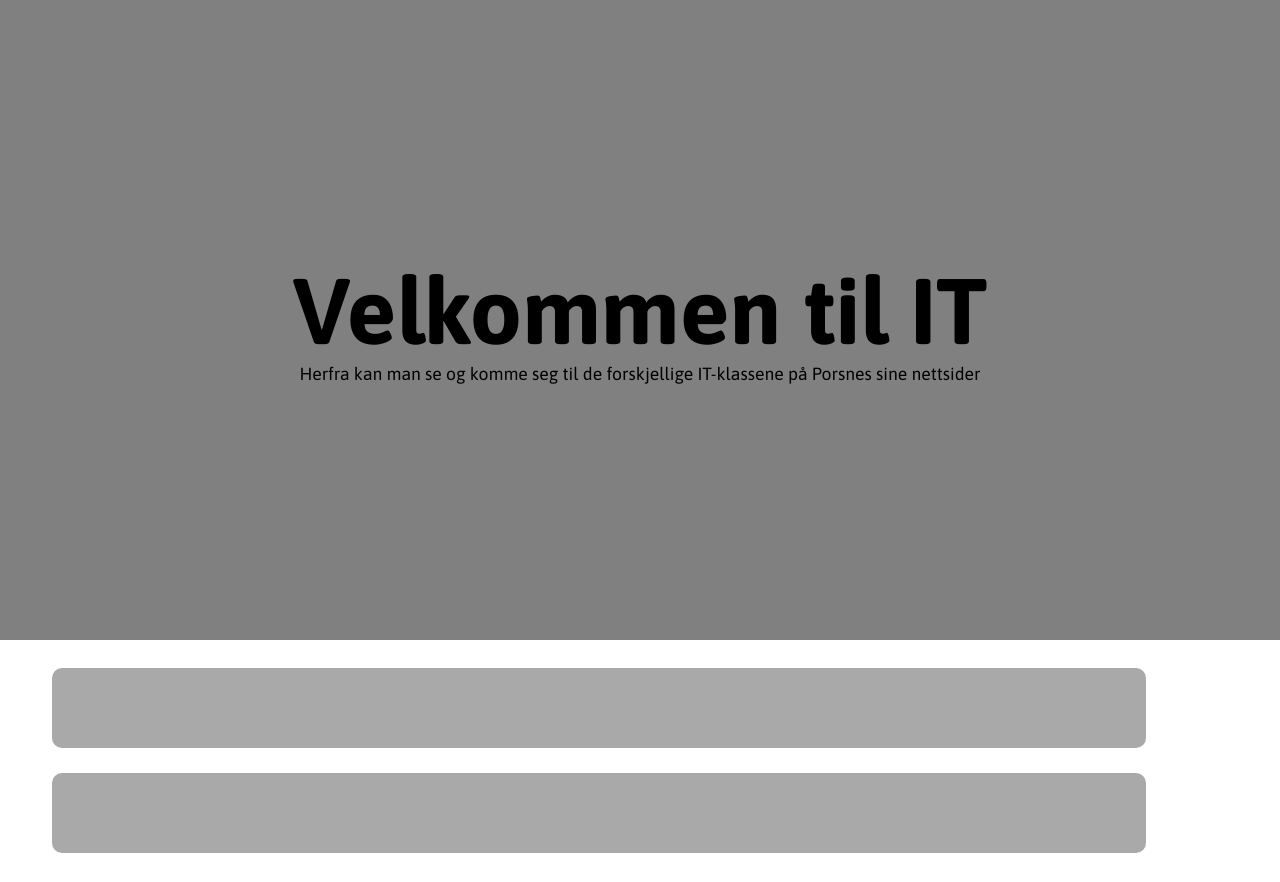
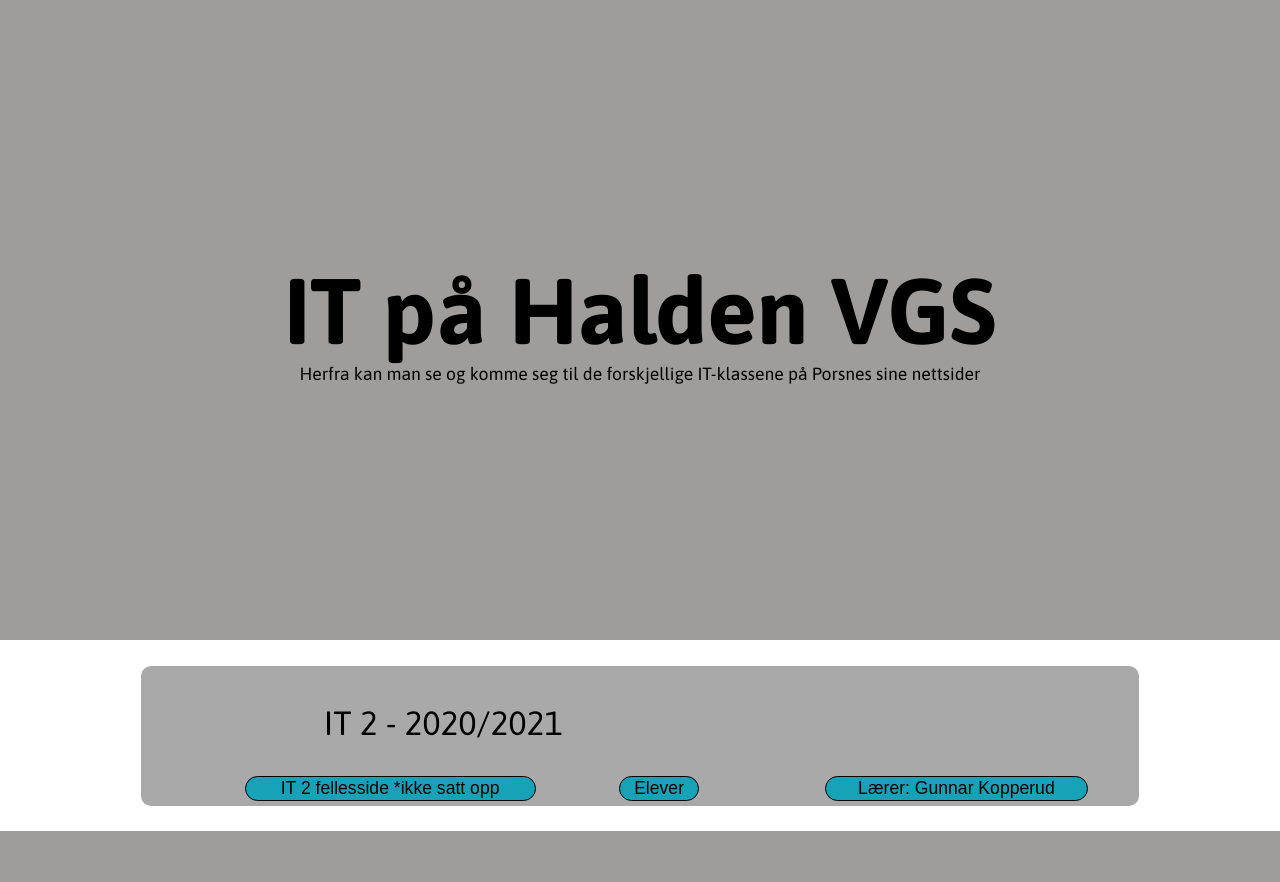
Before and after one commit to Halden-vgs-IT/haldenvgs.net, a PHP site: page /Russebudsjett/ in a window 1280 px wide. After the commit the page ends 831 px from the top, so only its background shows below. Run offline with PHP 8.4, Linux system fonts and the light colour scheme; some libraries are stand-ins or nearby versions.

Commit message:
ver 1.1
Oppdatert hjemmeside og elevside.
NB! ikke inkluder header

```diff
--- a/css/style.css
+++ b/css/style.css
@@ -45,7 +45,7 @@
 header {
     height: 80vh;
     width: 100%;
-    background-color: gray;
+    background-color: var(--gray);
     position: relative;
     display: grid;
     place-items: center;
@@ -55,12 +55,81 @@
     list-style: none;
  }
 /* Classes */
+.flexbox {
+    display: flex;
+    justify-content: center;
+    align-items: center;
+}
+.flexbox-left {
+    display: flex;
+    justify-content: flex-start;
+    align-items: center;
+}
+.flexbox-right {
+    display: flex;
+    justify-content: flex-end;
+    align-items: center;
+}
+.flexbox-col {
+    display: flex;
+    justify-content: center;
+    flex-direction: column;
+    align-items: center;
+
+}
+.flexbox-col-left {
+    display: flex;
+    justify-content: flex-start;
+    flex-direction: column;
+    align-items: flex-start;
+}
+.flexbox-col-right {
+    display: flex;
+    justify-content: flex-end;
+    flex-direction: column;
+    align-items: flex-end;
+}
+.flexbox-left-start {
+    display: flex;
+    justify-content: flex-start;
+    align-items: flex-start;
+}
+.flexbox-right-start {
+    display: flex;
+    justify-content: flex-end;
+    align-items: flex-start;
+}
+.flexbox-space {
+    display: flex;
+    justify-content: space-between;
+    align-items: center;
+}
+.flexbox-col-left-start {
+    display: flex;
+    justify-content: flex-start;
+    flex-direction: column;
+    align-items: flex-start;
+}
 .box {
     display: flex;
     justify-content: center;
     align-items: center;
     flex-direction: column;
     max-width: 70%;
+}
+.ehh {
+    width: 80%;
+    position: relative;
+    left: 10%;
+}
+.wide {
+    width: 80%;
+    margin: 1%;
+    padding: 1%;
+}
+.wide li {
+    width: 100%;
+    padding: 0;
 }
 .heading {
     font-size: calc(var(--heading) + 3rem);
@@ -70,20 +139,73 @@
     font-size: var(--paragraph);
     margin: 0;
     text-align: center;
-
-}
-.list{
-
 }
 .boxit {
-    width: 90%;
-    height: 10vh;
+    width: 100%;
+    min-height: 1vh;
     border-radius: 10px;
     background-color: darkgray;
+    padding: 0.5%;
+}
+.klasse {
+    font-size: calc(var(--paragraph) + 1rem);
+    padding: 0 18%;
+}
+/* Elev text */
+.elev .elevtext {
+    visibility: hidden;
+    background-color: black;
+    color: #fff;
+    font-size: var(--paragraph);
+    text-align: center;
+    padding: 5px 0;
+    border-radius: 6px;
+    z-index: 1;
+    position: absolute;
+    width: 100%;
+}
+.profilbilde {
+    width: 75px;
+    height: 75px;
+}
+.høyre {
+    top: -1%;
+    left: 105%;
+}
+.venstre {
+    top: -1%;
+    right: 105%;
+}
+/* Show the tooltip text when you mouse over the tooltip container */
+.elev:hover .elevtext {
+    visibility: visible;
 }
 .knapp {
+    border-radius: 20px;
+    border: solid var(--black) 1px;
+    background-color:  var(--cyan);
+    text-align: center;
+    font-size: var(--paragraph);
+    text-decoration: none black;
+    cursor: pointer;
+    width: 125%;
+    height: 125%;
+}
+.elev {
+    font-size: calc(var(--heading-large) - 2rem);
+    position: relative;
+    display: inline-block;
+    width: 80%;
+}
+.grid-container {
+    display: grid;
+    align-content: space-evenly;
+    grid-template-columns: auto auto;
+    grid-column-gap: 5%;
+    grid-row-gap: 10%;
+    padding: 5%;
+}
 
-}
 /* @media rules */
 @media only screen and (max-width: 1660px) {
     :root {
--- a/index.php
+++ b/index.php
@@ -29,20 +29,20 @@
 <body>
 <header>
     <div class="box">
-        <h1 class="heading">Velkommen til IT</h1>
+        <h1 class="heading">IT på Halden VGS</h1>
         <p class="par">Herfra kan man se og komme seg til de forskjellige IT-klassene på Porsnes sine nettsider</p>
     </div>
 </header>
-<main>
-    <ul class="list">
+    <main class="flexbox-col">
+        <ul class="wide">
             <li>
                 <div class="boxit">
-
+                    <p class="klasse">IT 2 - 2020/2021</p>
+                    <div class="ehh flexbox-space">
+                        <a><button class="knapp">IT 2 fellesside *ikke satt opp</button></a>
+                        <a href="elever.php"><button class="knapp">Elever</button></a>
+                        <a href="https://databit.haldenvgs.net"><button class="knapp">Lærer: Gunnar Kopperud</button></a>
                     </div>
-        </li>
-        <li>
-            <div class="boxit">
-
                 </div>
             </li>
         </ul>
```
Also changed, not shown: elever.php (added, +83 -0 lines), bilder/takotzo.png (added), bilder/xiao.png (added). Lines whose indentation alone changed are shown as unchanged.
